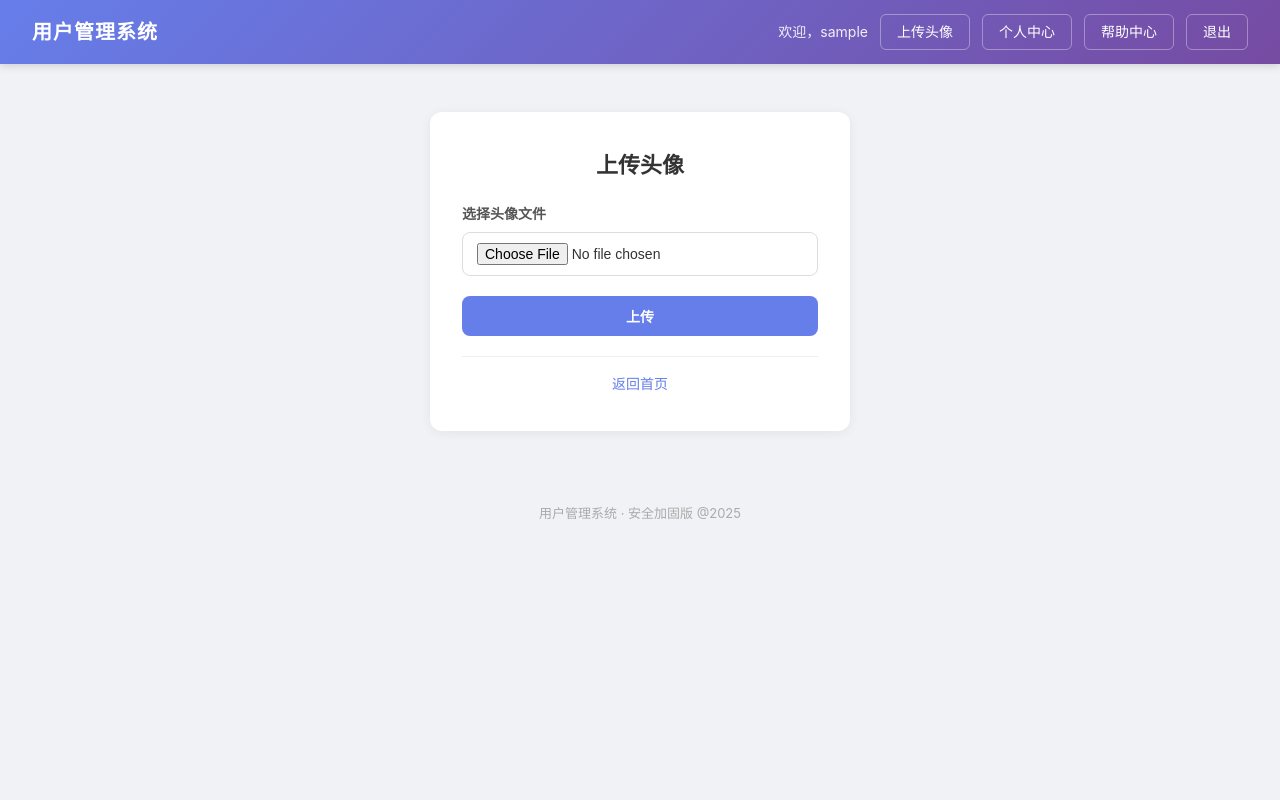
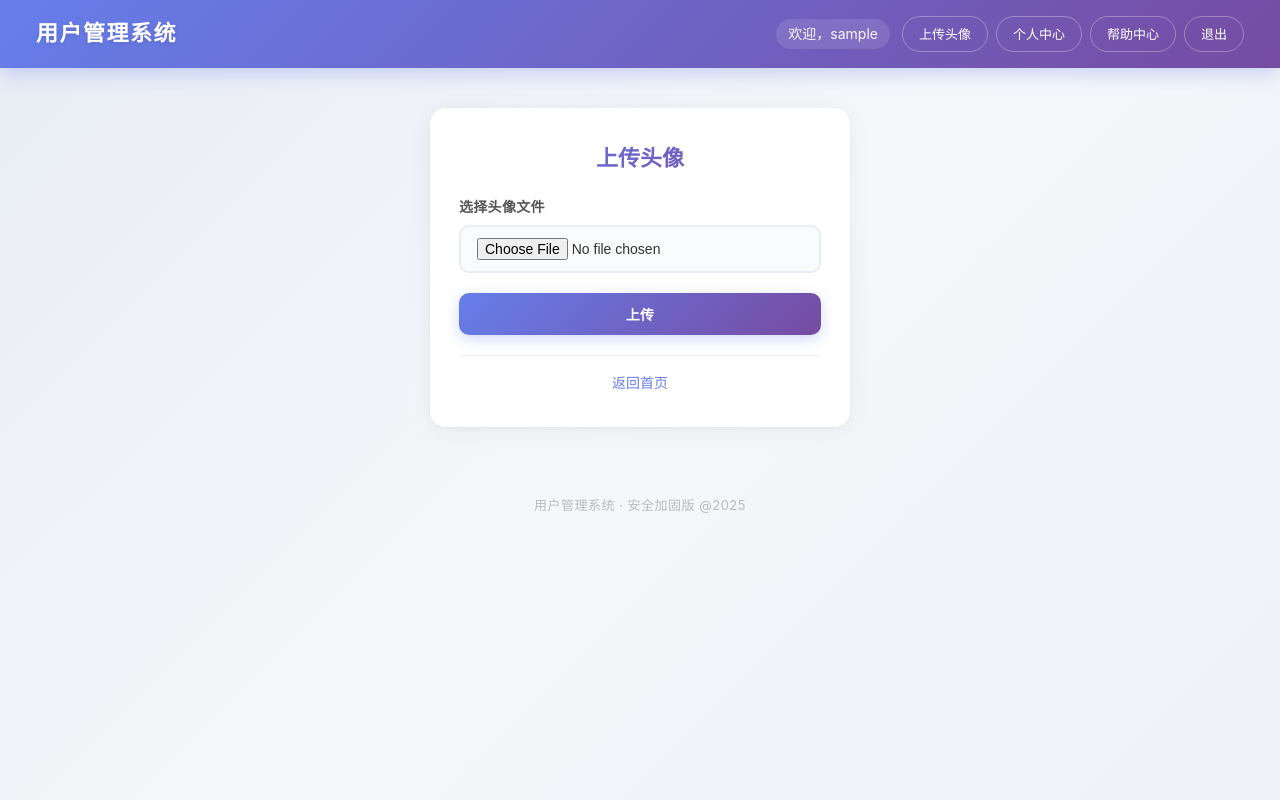
Before and after one commit to 4alsoCurry/user-management-security-demo, a Flask app: page /upload in a window 1280 px wide. Run offline with Flask 3, Linux system fonts and the light colour scheme; the visitor is signed in with stand-in values (Sample User, id 1).

Commit message:
💄 美化页面UI样式
- 渐变背景 + 毛玻璃卡片
- 标题渐变色文字
- 圆角按钮 + 阴影动效
- 用户信息卡片渐变底
- 代码块暗色主题
- 全局平滑动画过渡

```diff
--- a/secure/static/css/style.css
+++ b/secure/static/css/style.css
@@ -13,23 +13,27 @@ html {
     font-size: 16px;
     -webkit-font-smoothing: antialiased;
     -moz-osx-font-smoothing: grayscale;
+    scroll-behavior: smooth;
 }
 
 body {
     font-family: -apple-system, BlinkMacSystemFont, "Segoe UI", Roboto,
                  "Helvetica Neue", Arial, "Noto Sans SC", sans-serif;
-    background-color: #f0f2f5;
+    background: linear-gradient(135deg, #e8ecf4 0%, #f5f7fa 50%, #eef1f8 100%);
     min-height: 100vh;
     color: #333;
     line-height: 1.6;
+    background-attachment: fixed;
 }
 
 a {
     color: #667eea;
     text-decoration: none;
+    transition: color 0.2s;
 }
 
 a:hover {
+    color: #5a6fd6;
     text-decoration: underline;
 }
 
@@ -38,14 +42,15 @@ a:hover {
     display: flex;
     justify-content: space-between;
     align-items: center;
-    padding: 0 32px;
-    height: 64px;
+    padding: 0 36px;
+    height: 68px;
     background: linear-gradient(135deg, #667eea 0%, #764ba2 100%);
     color: #fff;
-    box-shadow: 0 2px 8px rgba(0, 0, 0, 0.15);
+    box-shadow: 0 4px 20px rgba(102, 126, 234, 0.35);
     position: sticky;
     top: 0;
     z-index: 100;
+    backdrop-filter: blur(10px);
 }
 
 .nav-left {
@@ -54,58 +59,73 @@ a:hover {
 }
 
 .brand {
-    font-size: 20px;
-    font-weight: 700;
+    font-size: 22px;
+    font-weight: 800;
     color: #fff;
-    letter-spacing: 1px;
+    letter-spacing: 1.5px;
+    text-shadow: 0 2px 4px rgba(0,0,0,0.1);
 }
 
 .brand:hover {
     text-decoration: none;
-    opacity: 0.9;
+    opacity: 1;
+    text-shadow: 0 2px 8px rgba(255,255,255,0.3);
 }
 
 .nav-right {
     display: flex;
     align-items: center;
-    gap: 12px;
+    gap: 8px;
 }
 
 .nav-welcome {
     font-size: 14px;
-    opacity: 0.9;
+    opacity: 0.95;
+    margin-right: 4px;
+    padding: 4px 12px;
+    background: rgba(255,255,255,0.12);
+    border-radius: 20px;
 }
 
 .nav-link {
     color: #fff;
     text-decoration: none;
-    font-size: 14px;
+    font-size: 13px;
     font-weight: 500;
-    padding: 6px 16px;
-    border: 1px solid rgba(255, 255, 255, 0.35);
-    border-radius: 6px;
-    transition: all 0.2s ease;
+    padding: 7px 16px;
+    border: 1px solid rgba(255, 255, 255, 0.3);
+    border-radius: 20px;
+    transition: all 0.3s ease;
 }
 
 .nav-link:hover {
-    background: rgba(255, 255, 255, 0.15);
+    background: rgba(255, 255, 255, 0.2);
     text-decoration: none;
+    transform: translateY(-1px);
+    box-shadow: 0 4px 12px rgba(0,0,0,0.15);
 }
 
 /* ---------- 容器 ---------- */
 .container {
-    max-width: 520px;
-    margin: 48px auto;
+    max-width: 560px;
+    margin: 40px auto;
     padding: 0 16px;
 }
 
 /* ---------- 卡片 ---------- */
 .card {
-    background: #fff;
-    border-radius: 12px;
-    box-shadow: 0 2px 12px rgba(0, 0, 0, 0.06);
-    padding: 36px 32px;
-    margin-bottom: 24px;
+    background: rgba(255, 255, 255, 0.95);
+    backdrop-filter: blur(20px);
+    border-radius: 16px;
+    box-shadow: 0 4px 24px rgba(0, 0, 0, 0.06), 0 1px 4px rgba(0, 0, 0, 0.04);
+    padding: 32px 28px;
+    margin-bottom: 20px;
+    border: 1px solid rgba(255, 255, 255, 0.8);
+    transition: box-shadow 0.3s ease, transform 0.2s ease;
+}
+
+.card:hover {
+    box-shadow: 0 8px 32px rgba(0, 0, 0, 0.1), 0 1px 4px rgba(0, 0, 0, 0.04);
 }
 
 .error-card {
@@ -144,13 +164,17 @@ a:hover {
     font-weight: 700;
     margin-bottom: 20px;
     text-align: center;
+    background: linear-gradient(135deg, #667eea, #764ba2);
+    -webkit-background-clip: text;
+    -webkit-text-fill-color: transparent;
+    background-clip: text;
 }
 
 /* ---------- 充值 ---------- */
 .recharge-section {
     margin-top: 24px;
     padding-top: 20px;
-    border-top: 1px solid #f0f0f0;
+    border-top: 2px solid #f0f2f7;
 }
 
 .recharge-section h3 {
@@ -213,55 +242,61 @@ a:hover {
     font-weight: 600;
     color: #555;
     margin-bottom: 6px;
+    letter-spacing: 0.3px;
 }
 
 .form-group input {
     width: 100%;
-    padding: 10px 14px;
-    border: 1.5px solid #ddd;
-    border-radius: 8px;
+    padding: 11px 16px;
+    border: 2px solid #e8ecf4;
+    border-radius: 10px;
     font-size: 14px;
     outline: none;
-    transition: border-color 0.2s, box-shadow 0.2s;
+    transition: border-color 0.3s, box-shadow 0.3s;
+    background: #fafbfc;
 }
 
 .form-group input:focus {
     border-color: #667eea;
-    box-shadow: 0 0 0 3px rgba(102, 126, 234, 0.12);
+    box-shadow: 0 0 0 4px rgba(102, 126, 234, 0.12);
+    background: #fff;
 }
 
 .form-hint {
     display: block;
-    margin-top: 4px;
+    margin-top: 6px;
     font-size: 12px;
-    color: #999;
+    color: #aaa;
 }
 
 /* ---------- 按钮 ---------- */
 .btn {
     display: inline-block;
-    padding: 10px 28px;
+    padding: 11px 28px;
     font-size: 14px;
     font-weight: 600;
-    background: #667eea;
+    background: linear-gradient(135deg, #667eea 0%, #764ba2 100%);
     color: #fff;
     border: none;
-    border-radius: 8px;
+    border-radius: 10px;
     cursor: pointer;
     text-decoration: none;
-    transition: all 0.2s ease;
+    transition: all 0.3s ease;
     text-align: center;
+    letter-spacing: 0.3px;
+    box-shadow: 0 4px 14px rgba(102, 126, 234, 0.3);
 }
 
 .btn:hover {
-    background: #5a6fd6;
+    background: linear-gradient(135deg, #5a6fd6 0%, #6a4192 100%);
     text-decoration: none;
-    transform: translateY(-1px);
-    box-shadow: 0 4px 12px rgba(102, 126, 234, 0.3);
+    transform: translateY(-2px);
+    box-shadow: 0 6px 20px rgba(102, 126, 234, 0.4);
 }
 
 .btn:active {
     transform: translateY(0);
+    box-shadow: 0 2px 8px rgba(102, 126, 234, 0.3);
 }
 
 .btn-block {
@@ -455,13 +525,14 @@ a:hover {
 
 .form-footer p {
     font-size: 14px;
-    color: #666;
+    color: #888;
 }
 
 /* ---------- 页脚 ---------- */
 .footer {
     text-align: center;
-    padding: 24px;
-    color: #aaa;
+    padding: 28px 24px;
+    color: #bbb;
     font-size: 13px;
+    letter-spacing: 0.5px;
 }
```
Also changed, not shown: other parts of secure/static/css/style.css (+72 -32 lines).
